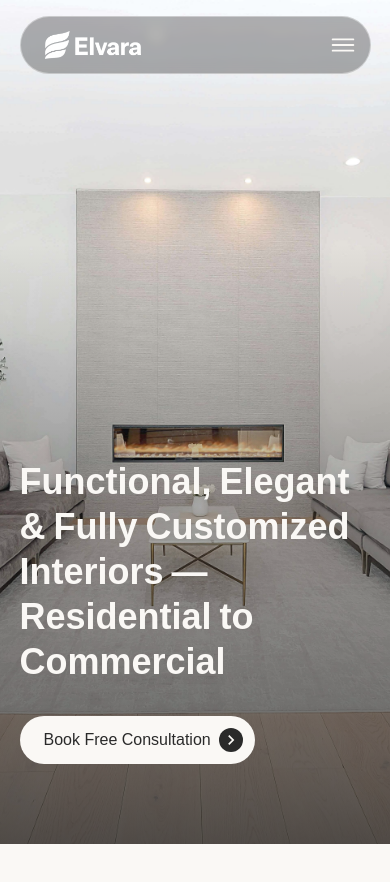
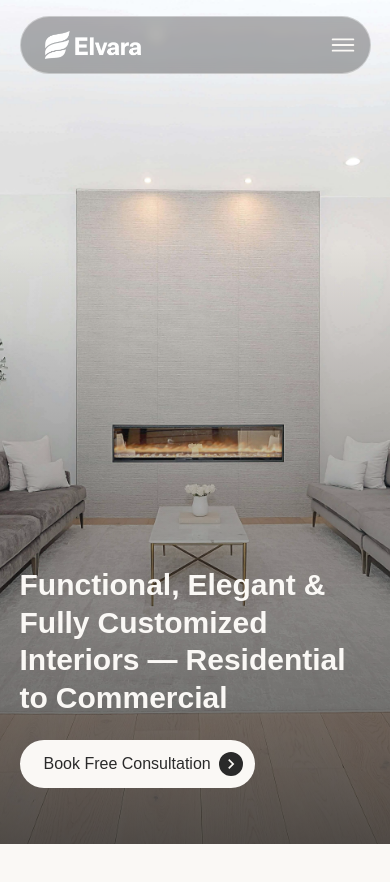
Before and after one commit to dipanjonroy/elvara-spaces, a Next.js app: page / in a window 390 px wide. Shown: the top 882 px of the page. Built offline with nearby package versions, Linux system fonts and the light colour scheme; a web font is replaced by a local one.

Commit message:
Fix: Adjust padding and font sizes in HeroSection for improved responsiveness

```diff
--- a/app/sections/HeroSection.tsx
+++ b/app/sections/HeroSection.tsx
@@ -113,14 +113,14 @@ export default function HeroSection() {
           <span className="absolute inset-x-0 bottom-0 h-150 bg-linear-to-t from-(--foreground)/80 to-transparent z-1 pointer-events-none" />
         </div>
 
-        <div className="absolute inset-0 pb-20 z-3">
+        <div className="absolute inset-0 pb-14 lg:pb-20 z-3">
           <div className="container h-full mx-auto">
             <div className="w-full h-full flex flex-col justify-end">
               <div className="flex items-end justify-between">
                 <div className="w-full sm:w-2/3 xl:w-1/2 2xl:w-2/3">
                   <h1
                     ref={h1Ref}
-                    className="text-4xl lg:text-5xl 2xl:text-6xl font-semibold text-(--background) leading-tight"
+                    className="text-3xl lg:text-4xl xl:text-5xl 2xl:text-6xl font-semibold text-(--background) leading-tight"
                   >
                     {heroText.split(" ").map((word, i) => (
                       <span key={i} className="word inline-block me-2 lg:me-3">
@@ -133,7 +133,7 @@ export default function HeroSection() {
                     <PrimaryButton
                       onClick={() => console.log("Btn Clicked")}
                       name="Book Free Consultation"
-                      className="bg-(--background) text-(--text-color) mt-8"
+                      className="bg-(--background) text-(--text-color) mt-6 lg:mt-8"
                       iconClass="bg-(--foreground) text-(--background)"
                     />
                   </div>
```
